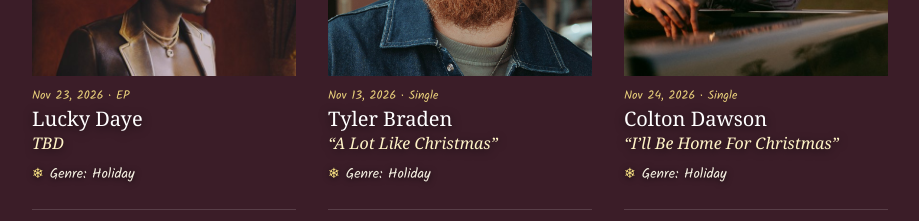
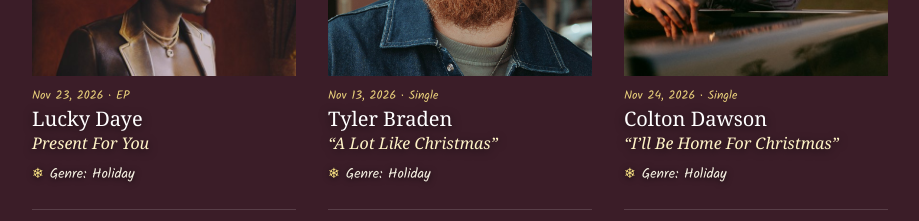
Before and after one commit to reneeworkman-dot/warner-2026-holiday-releases, a React (Vite) app: page / in a window 1280 px wide. Shown: the part 1880-2101 px from the top of the page, without its empty margins (180-1099 px from the left). Built offline with nearby package versions, Linux system fonts and the light colour scheme; a web font is replaced by a local one.

Commit message:
Name Lucky Daye's EP Present For You.

```diff
--- a/src/data/catalogFull.ts
+++ b/src/data/catalogFull.ts
@@ -115,7 +115,7 @@
     id: 'lucky-daye-2026',
     coverImage: 'covers/lucky-daye.jpg',
     artist: 'Lucky Daye',
-    title: 'TBD',
+    title: 'Present For You',
     format: 'EP',
     genre: 'Holiday',
     date: 'Nov 23, 2026',
```
